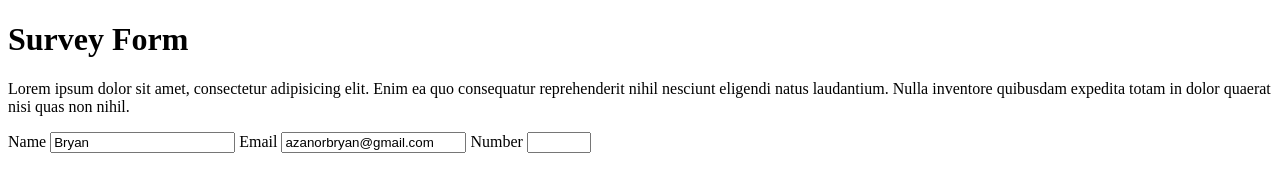
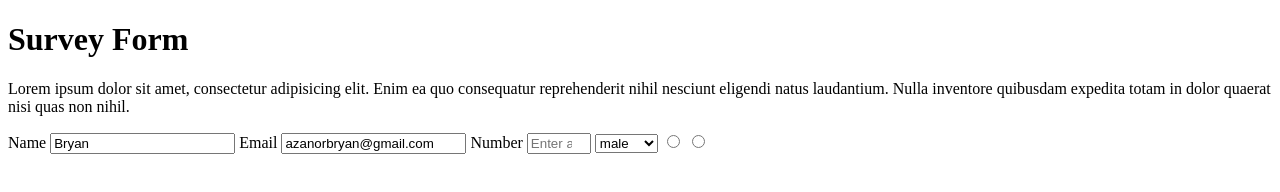
Before and after one commit to bybuk/demo_project, a plain HTML site: page index.html in a window 1280 px wide. Drawn offline with Linux system fonts and the light colour scheme.

Commit message:
13 is done

```diff
--- a/index.html
+++ b/index.html
@@ -12,11 +12,17 @@
       <p id="description">Lorem ipsum dolor sit amet, consectetur adipisicing elit. Enim ea quo consequatur reprehenderit nihil nesciunt eligendi natus laudantium. Nulla inventore quibusdam expedita totam in dolor quaerat nisi quas non nihil.</p>
       <form action="" id="survey-form">
         <label for="name" id="name-label">Name</label>
-        <input type="text" value="Bryan" id="name" placeholder="ENter Name">
+        <input type="text" value="Bryan" id="name" placeholder="Enter Name">
         <label for="email" id="email-label">Email</label>
-        <input type="email" name="" id="email" value="azanorbryan@gmail.com" required>
+        <input type="email" name="" id="email" value="azanorbryan@gmail.com" placeholder="Enter your email" required>
         <label for="number" id="number-label">Number</label>
-        <input type="number" id="number" max="100" min="8">
+        <input type="number" id="number" max="100" min="8" placeholder="Enter a Number">
+        <select name="" id="dropdown">
+          <option value="male">male</option>
+          <option value="female">female</option>
+        </select>
+        <input type="radio" name="gender" id="" value="Male">
+        <input type="radio" name="gender" id="" value="Female">
       </form>
     <script  src="js/index.js"></script>
   </body>
```
